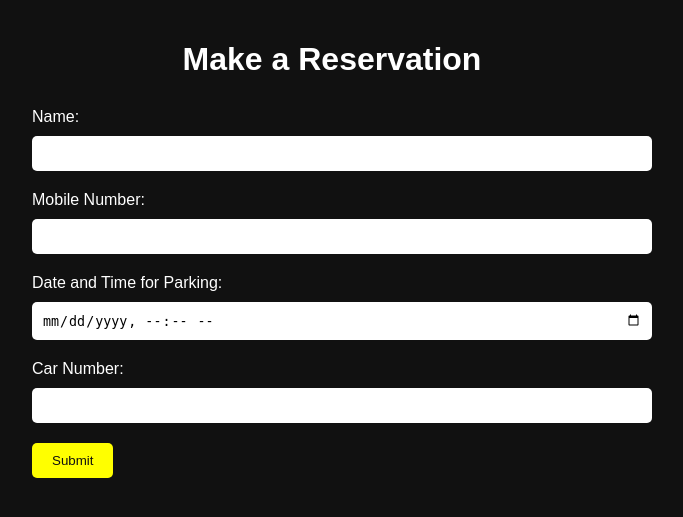
After one commit to SaiNikhil26/SmartSpotApp, a Flask app: page /reservations in a window 1280 px wide. The commit adds this page. Shown: the top 517 px of the page, without its empty margins (308-991 px from the left). Run offline with Flask 3, Linux system fonts and the light colour scheme.

Commit message:
8th commit

```diff
--- a/app.py
+++ b/app.py
@@ -8,21 +8,30 @@ api_key = "QJZ3ELIZ7VFB0NFP"
 app = Flask(__name__)
 
 
+@app.route("/parking")
+def parking():
+    # free_slots = get_free_slots()  # Call function to fetch data
+    which_slot = int(get_which_slot())
+    if which_slot == 0:
+        display_slot = "No"
+    elif which_slot == 1:
+        display_slot = "Slot-2"
+    elif which_slot == 2:
+        display_slot = "Slot-1"
+    elif which_slot == 3:
+        display_slot = "Both"
+    return render_template("parking.html", display_slot=display_slot)
+
+
 @app.route("/")
 def index():
     free_slots = get_free_slots()  # Call function to fetch data
-    which_slot = int(get_which_slot())
-    if which_slot == 0:
-        display_slot = "No Available Slots"
-    elif which_slot == 1:
-        display_slot = "Slot-2 is Free"
-    elif which_slot == 2:
-        display_slot = "Slot-1 is Free"
-    else:
-        display_slot = "Slot-1 and Slot-2 are Available"
-    return render_template(
-        "index.html", free_slots=free_slots, display_slot=display_slot
-    )
+    return render_template("index.html", free_slots=free_slots)
+
+
+@app.route("/reservations")
+def reservations():
+    return render_template("reservation.html")
 
 
 def get_which_slot():
--- /dev/null
+++ b/templates/reservation.html
@@ -0,0 +1,81 @@
+<!DOCTYPE html>
+<html lang="en">
+
+<head>
+    <meta charset="UTF-8">
+    <meta name="viewport" content="width=device-width, initial-scale=1.0">
+    <title>Reservations - Parking Management System</title>
+    <style>
+        /* Global Styles */
+        body {
+            margin: 0;
+            padding: 0;
+            font-family: Arial, sans-serif;
+            background-color: #111;
+            color: #fff;
+        }
+
+        .container {
+            max-width: 600px;
+            margin: 0 auto;
+            padding: 20px;
+        }
+
+        h1 {
+            text-align: center;
+            margin-bottom: 30px;
+        }
+
+        label {
+            display: block;
+            margin-bottom: 10px;
+        }
+
+        input[type="text"],
+        input[type="tel"],
+        input[type="datetime-local"] {
+            width: 100%;
+            padding: 10px;
+            margin-bottom: 20px;
+            border: none;
+            border-radius: 5px;
+        }
+
+        input[type="submit"] {
+            background-color: yellow;
+            color: #111;
+            padding: 10px 20px;
+            border: none;
+            border-radius: 5px;
+            cursor: pointer;
+            transition: background-color 0.3s ease;
+        }
+
+        input[type="submit"]:hover {
+            background-color: #ff0;
+        }
+    </style>
+</head>
+
+<body>
+    <div class="container">
+        <h1>Make a Reservation</h1>
+        <form action="#" method="post">
+            <label for="name">Name:</label>
+            <input type="text" id="name" name="name" required>
+
+            <label for="phone">Mobile Number:</label>
+            <input type="tel" id="phone" name="phone" pattern="[0-9]{10}" required>
+
+            <label for="datetime">Date and Time for Parking:</label>
+            <input type="datetime-local" id="datetime" name="datetime" required>
+
+            <label for="car_number">Car Number:</label>
+            <input type="text" id="car_number" name="car_number" required>
+
+            <input type="submit" value="Submit">
+        </form>
+    </div>
+</body>
+
+</html>
```
Also changed, not shown: templates/index.html (+100 -4 lines), templates/parking.html (added, +163 -0 lines).
